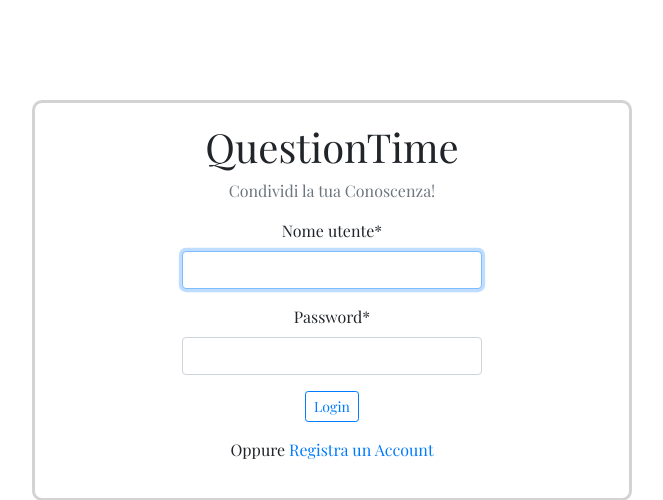
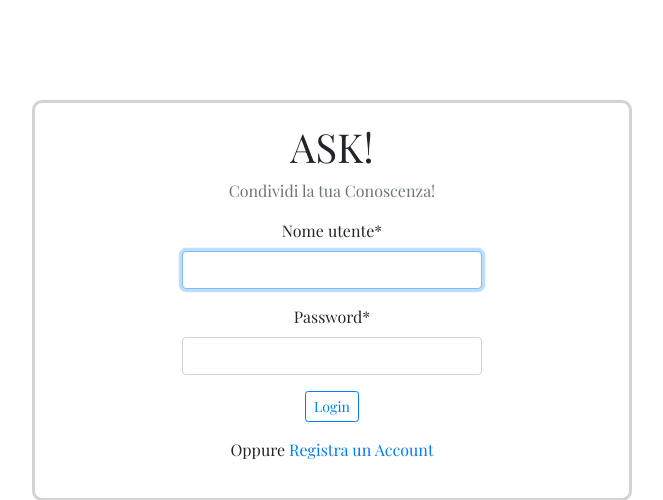
Before and after one commit to fede89-sw/ASK, a Django app: page /accounts/login/ in a window 1280 px wide. Shown: the top 500 px of the page, without its empty margins (308-971 px from the left). Run offline with Django 3.2, Linux system fonts and the light colour scheme; parts of the project's set-up code (start-up, migrations or seed data) failed here and were passed over; some libraries are stand-ins or nearby versions.

Commit message:
Update login.html

```diff
--- a/Ask/templates/registration/login.html
+++ b/Ask/templates/registration/login.html
@@ -5,7 +5,7 @@
 
 {% block layout %}
 
-    <h1>QuestionTime</h1>
+    <h1>ASK!</h1>
     <p class="text-muted">Condividi la tua Conoscenza!</p>
     <div class="login-form-container">
         <form method="POST">
```
